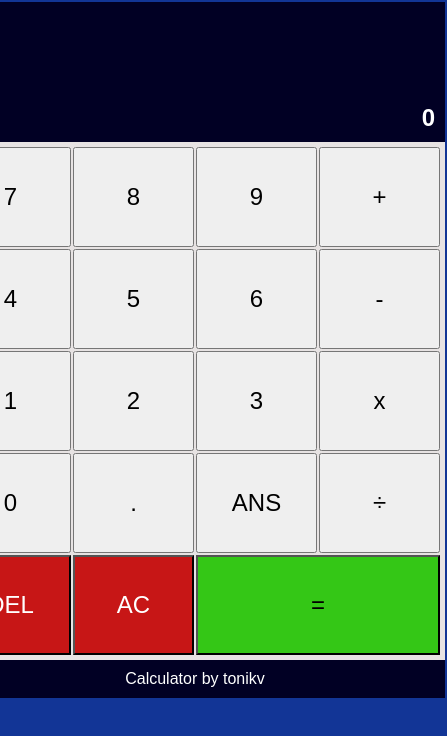
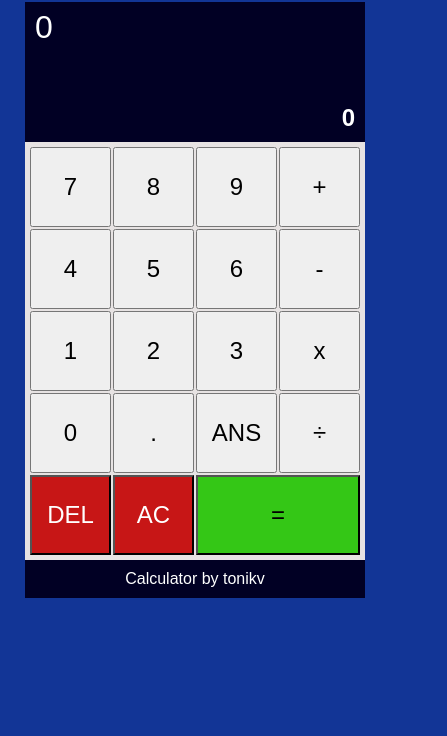
Before and after one commit to tonikv/Calculator, a React (Create React App) app: page / in a window 390 px wide. Shown: the top 736 px of the page, 447 px wide, since content can reach past the window. Built offline with nearby package versions, Linux system fonts and the light colour scheme; a web font is replaced by a local one.

Commit message:
fix mobile

```diff
--- a/src/features/calculator/Calculator.module.css
+++ b/src/features/calculator/Calculator.module.css
@@ -16,7 +16,7 @@ body {
     display: flex;
     flex-direction: column;
     justify-content: center;
-    min-width: 500px;
+    min-width: 340px;
 }
 
 .buttons {
@@ -29,7 +29,7 @@ body {
 }
 
 .btn {
-    height: 100px;
+    height: 80px;
     font-size: x-large;
     font-family: myFirstFont, sans-serif;
 }
```
